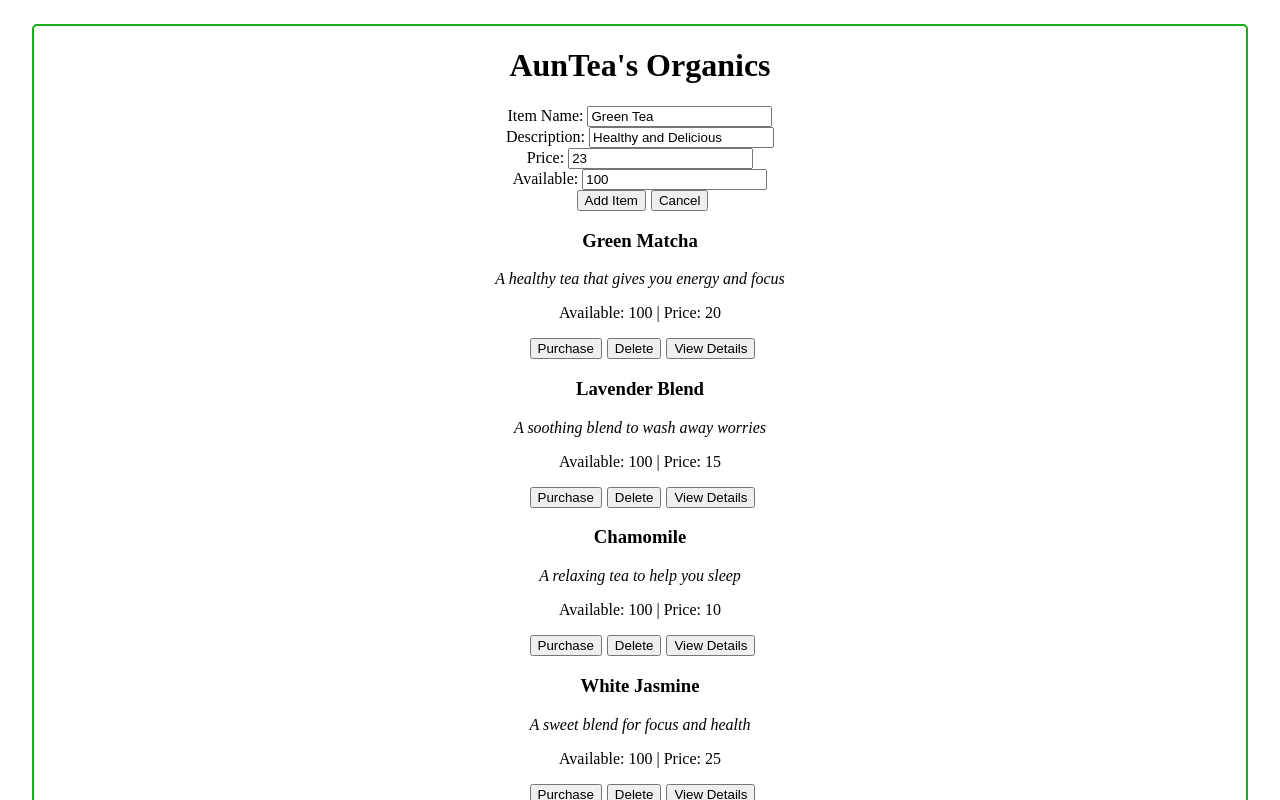
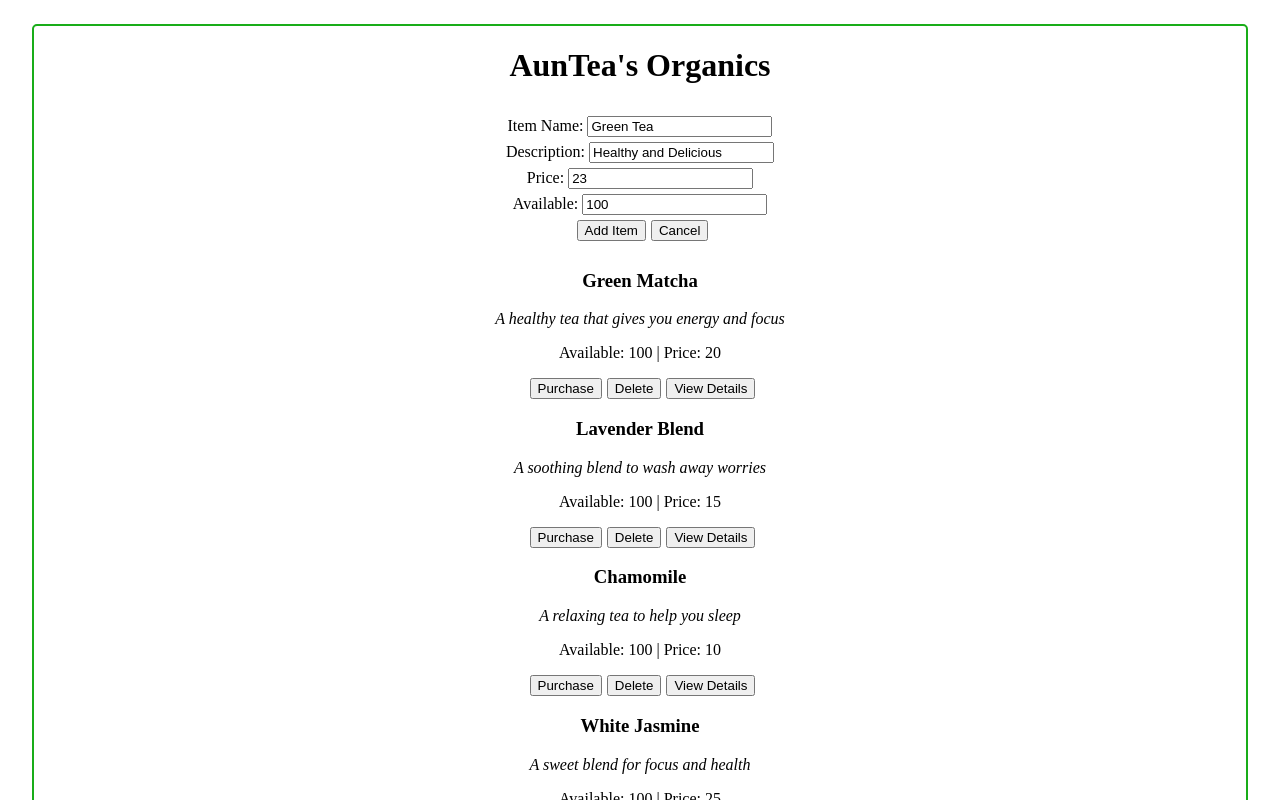
Before and after one commit to wrunion/epicodus-react-project, a React (Create React App) app: page / in a window 1280 px wide. Both pictures are taken after a click on the button "Add Item". Shown: the top 800 px of the page. Built offline with nearby package versions, Linux system fonts and the light colour scheme.

Commit message:
Adjust styles.

```diff
--- a/src/components/App.css
+++ b/src/components/App.css
@@ -1,7 +1,10 @@
 .ItemDetailView {
-  border: 1px lightgrey solid;
+  font-size: 110%;
+}
+
+.ItemDetailView button {
+  font-size: 75%;
   border-radius: 5px;
-  font-size: 110%;
 }
 
 .App {
@@ -9,6 +12,14 @@
   border: 2px rgb(25, 173, 25) solid;
   border-radius: 5px;
   margin: 1.5em;
+}
+
+.Form {
+  padding: 10px;
+}
+
+.Form div {
+  padding-bottom: 5px;
 }
 
 button {
```
